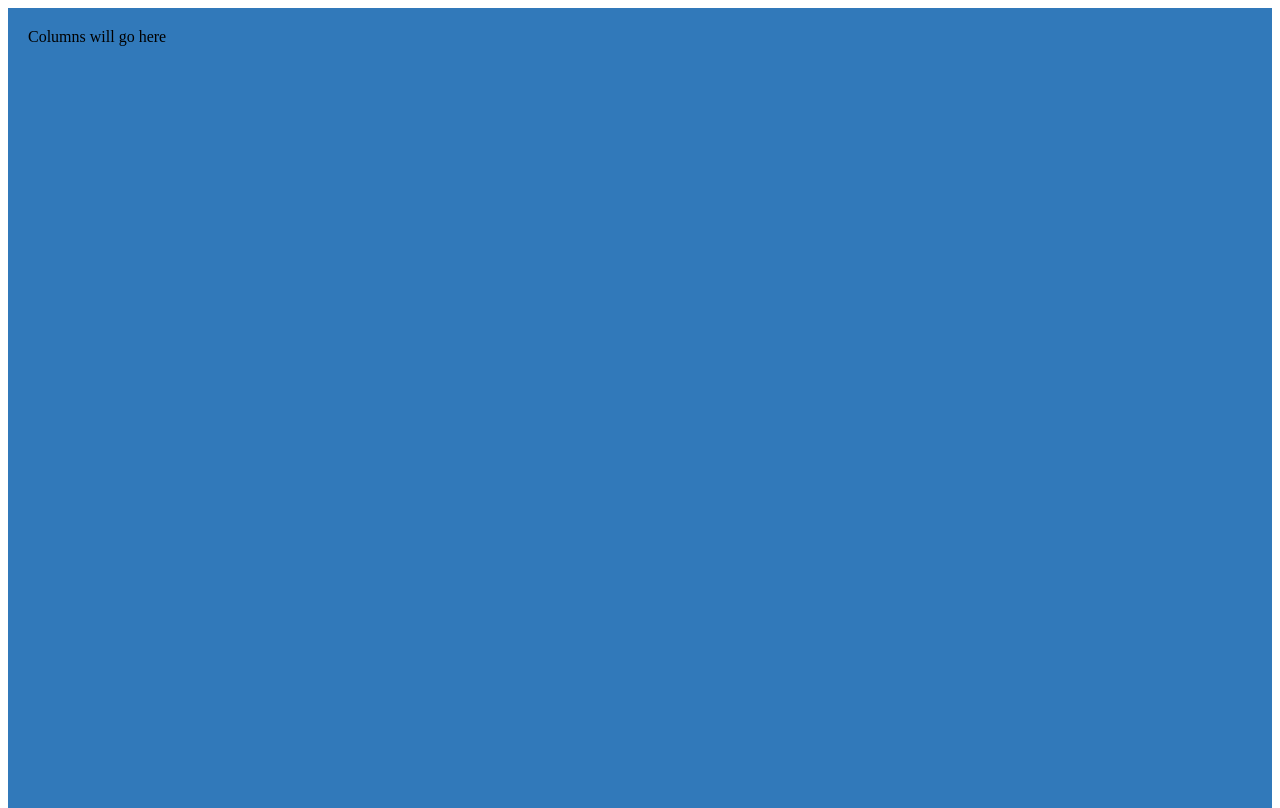
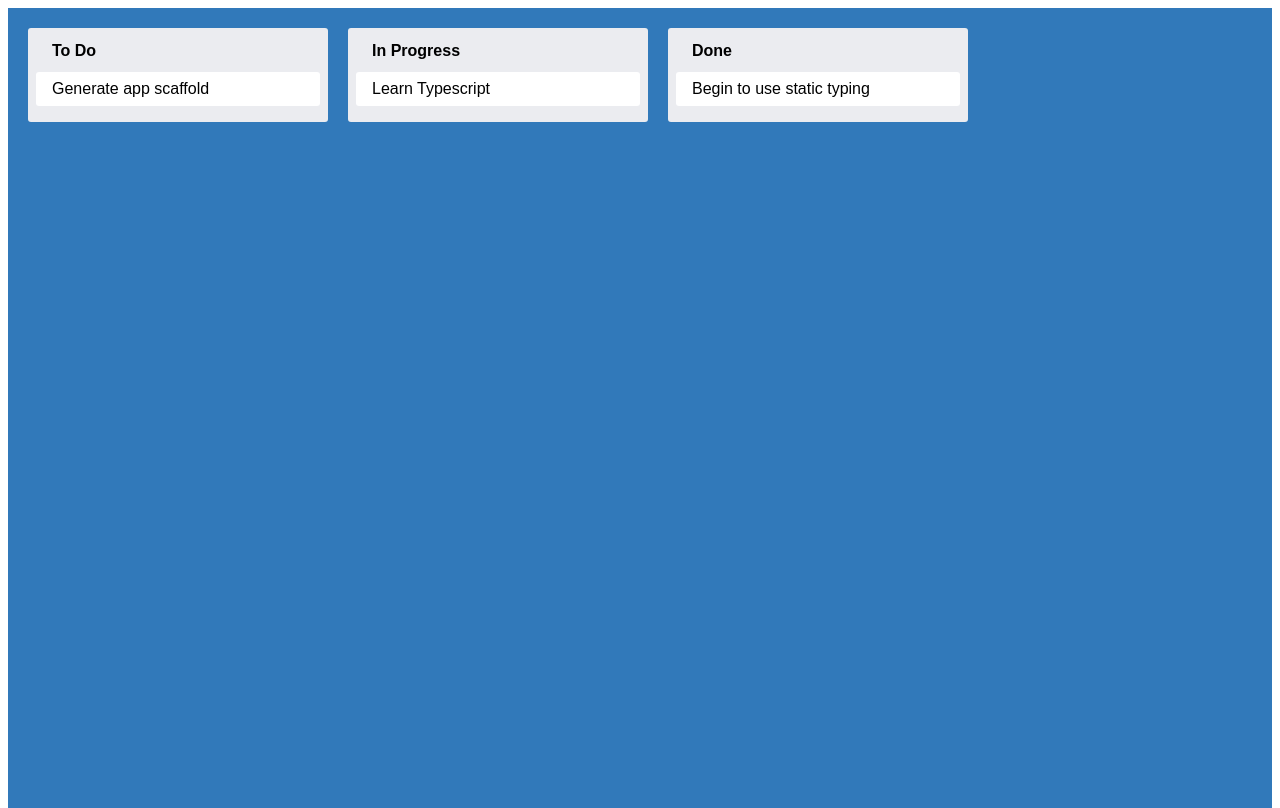
Before and after one commit to elnanner/trello-clone, a React (Create React App) app: page / in a window 1280 px wide. Built offline with nearby package versions, Linux system fonts and the light colour scheme.

Commit message:
Adding Column and Card components

```diff
--- a/src/App.tsx
+++ b/src/App.tsx
@@ -1,10 +1,22 @@
 import React from 'react';
+import { Column } from './Column';
+import {Card} from './Card';
 import { AppContainer } from './styles';
 
 function App() {
   return (
     <AppContainer>
-      Columns will go here
+      <Column text="To Do">
+        <Card text="Generate app scaffold"></Card>
+        </Column>
+
+        <Column text="In Progress">
+        <Card text="Learn Typescript"></Card>
+        </Column>
+
+        <Column text="Done">
+        <Card text="Begin to use static typing"></Card>
+        </Column>
     </AppContainer>
   );
 }
--- /dev/null
+++ b/src/Card.tsx
@@ -0,0 +1,11 @@
+import * as React from 'react';
+import { CardContainer } from './styles';
+
+interface CardProps {
+    text: string
+}
+export const Card = ({ text }: CardProps) => {
+    return <CardContainer>
+        {text}
+    </CardContainer>
+}
--- /dev/null
+++ b/src/Column.tsx
@@ -0,0 +1,15 @@
+import * as React from 'react';
+import { ColumnContainer, ColumnTitle } from './styles';
+
+interface ColumnProps {
+    text: string
+}
+
+export const Column = ({ text, children }: React.PropsWithChildren<ColumnProps>) => {
+    return (
+        <ColumnContainer>
+            <ColumnTitle>{text}</ColumnTitle>
+            {children}
+        </ColumnContainer>
+    )
+}
--- a/src/styles.ts
+++ b/src/styles.ts
@@ -3,6 +3,7 @@
 
 import styled from 'styled-components';
 
+// div container
 export const AppContainer = styled.div`
     align-items: flex-start;
     background-color: #3179ba;
@@ -12,3 +13,30 @@
     padding: 20px;
     width: 100%;
 `
+// column
+export const ColumnContainer = styled.div`
+    background-color: #ebecf0;
+    width: 300px;
+    min-height: 40px;
+    margin-right: 20px;
+    border-radius: 3px;
+    padding: 8px 8px;
+    flex-grow: 0;
+    font-family: Arial;
+`
+// column title to wrap our column title
+export const ColumnTitle = styled.div`
+    padding: 6px 16px 12px;
+    font-weight: bold;
+`
+
+// styles for cards
+export const CardContainer = styled.div`
+    background-color: #fff;
+    cursor: pointer;
+    margin-bottom: 0.5rem;
+    padding: 0.5rem 1rem;
+    max-width: 300px;
+    border-radius: 3px;
+    box-shadows: #091e4249 0px 1px 0px 0px;
+`
```
